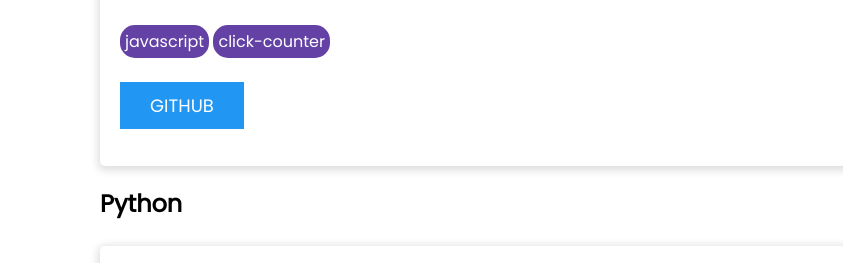
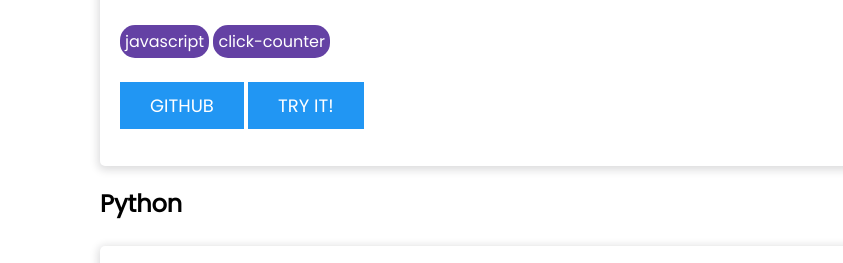
Before and after one commit to mehmet-mert/Portfolio, a plain HTML site: page projects.html in a window 1280 px wide. Shown: the part 368-631 px from the top of the page, 0-843 px from the left. Drawn offline with Linux system fonts and the light colour scheme.

Commit message:
Update projects.html

```diff
--- a/projects.html
+++ b/projects.html
@@ -42,6 +42,7 @@
                         <tag>click-counter</tag>
                         <br>
                         <a href="https://github.com/mehmet-mert/everyone" class="btn">GitHub</a>
+                        <a href="https://mehmet-mert.github.io/everyone/" class="btn">Try it!</a>
                     </div>
 
                     <img src="https://github.com/mehmet-mert/-everyone/raw/main/ss.PNG?raw=true"
```
